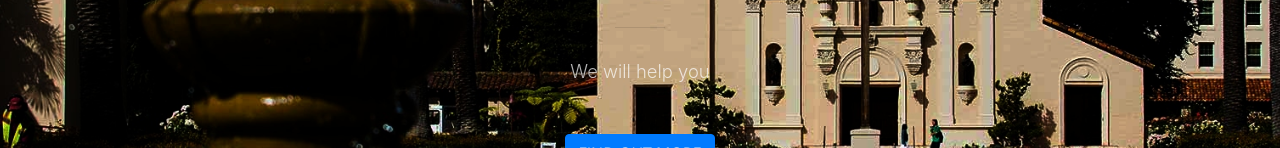
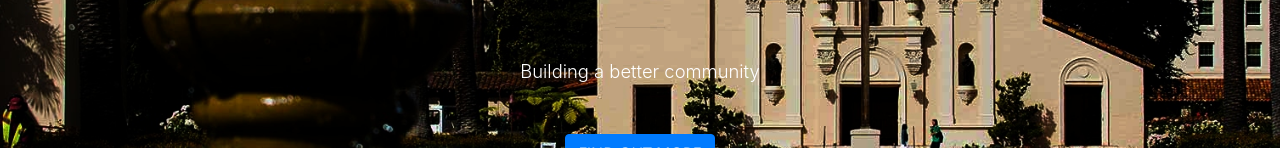
Before and after one commit to cmchristi1/MCS, a website with bundled scripts: page index.html in a window 1280 px wide. Shown: the part 431-579 px from the top of the page. Built offline with nearby package versions, Linux system fonts and the light colour scheme.

Commit message:
removed fADE

```diff
--- a/index.html
+++ b/index.html
@@ -47,7 +47,7 @@
             <hr>
           </div>
           <div class="col-lg-8 mx-auto">
-            <p class="text-faded mb-5">We will help you </p>
+            <p class=" mb-5">Building a better community </p>
             <a class="btn btn-primary btn-xl js-scroll-trigger" href="#about">Find Out More</a>
           </div>
         </div>
```
